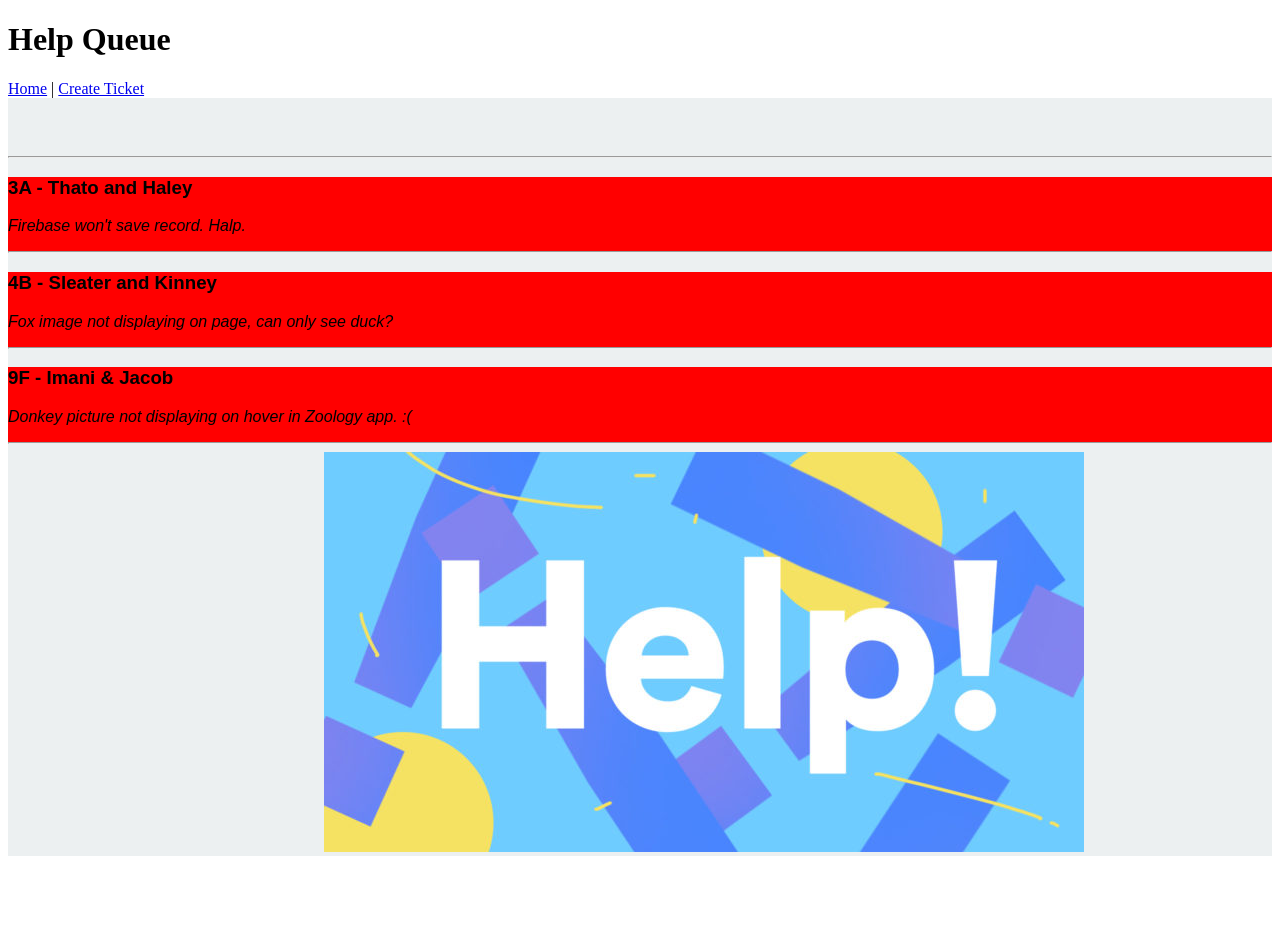
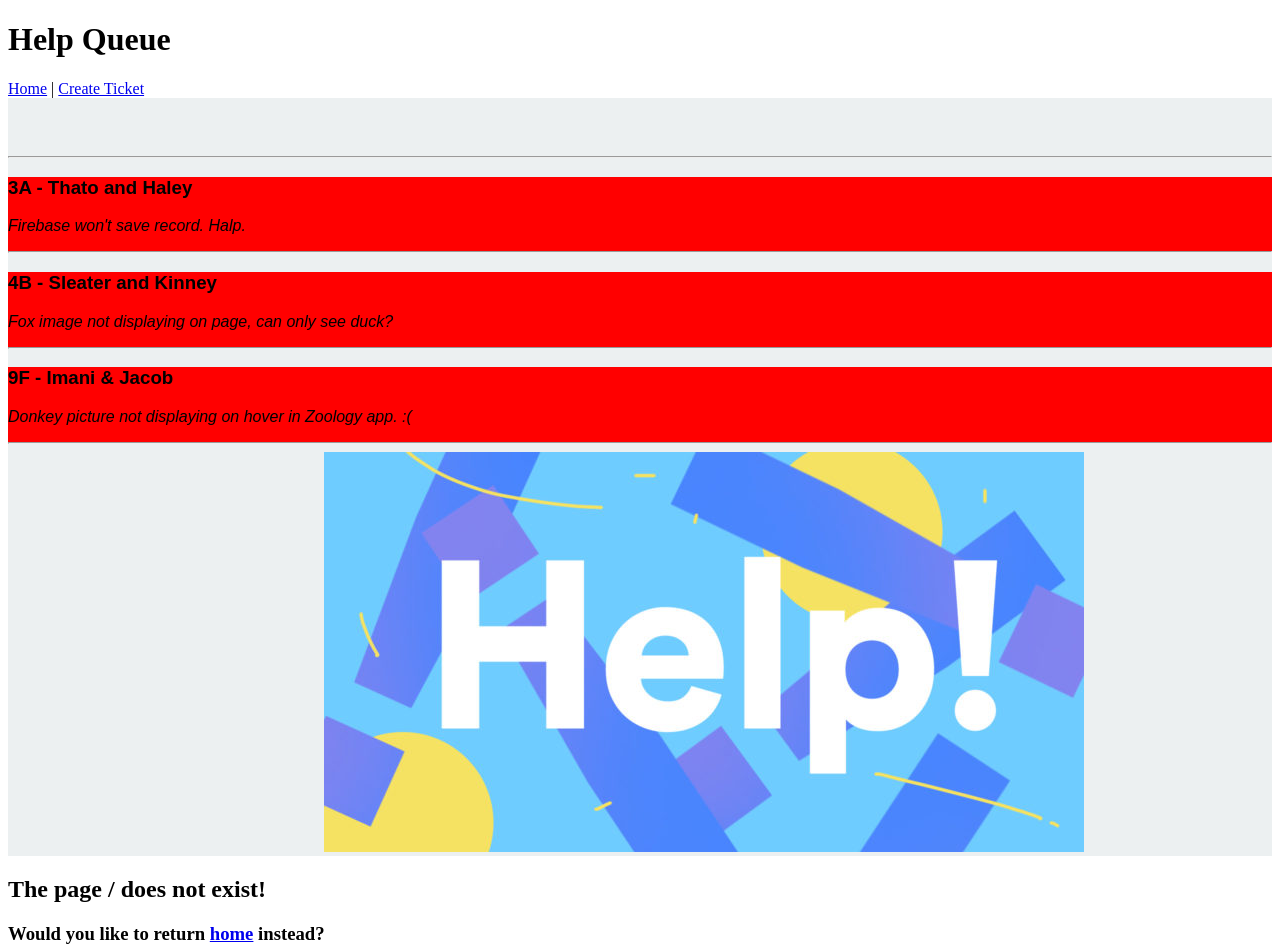
Before and after one commit to masenmatthews/React-HelpQueue, a React app: page /#/ in a window 1280 px wide. Shown: the top 952 px of the page. Before the commit the page ends 864 px from the top, so only its background shows below. Built offline with nearby package versions, Linux system fonts and the light colour scheme.

Commit message:
add error 404 component

```diff
--- a/src/components/App.jsx
+++ b/src/components/App.jsx
@@ -3,6 +3,7 @@
 import Header from './Header';
 import { Switch, Route } from 'react-router-dom';
 import NewTicketForm from './NewTicketForm';
+import Error404 from './Error404';
 
 function App(){
   return (
@@ -10,9 +11,9 @@
       <Header/>
       <Route exact path='/' component={TicketList} />
       <Route path='/newticket' component={NewTicketForm} />
+      <Route component={Error404} />
       <Switch>
       </Switch>
-
     </div>
   );
 }
--- /dev/null
+++ b/src/components/Error404.jsx
@@ -0,0 +1,18 @@
+import React from 'react';
+import PropTypes from 'prop-types';
+import { Link } from 'react-router-dom';
+
+function Error404(props){
+  return (
+    <div>
+      <h2>The page {props.location.pathname} does not exist!</h2>
+      <h3>Would you like to return <Link to="/">home</Link> instead?</h3>
+    </div>
+  );
+}
+
+Error404.propTypes = {
+  location: PropTypes.object
+};
+
+export default Error404;
```
